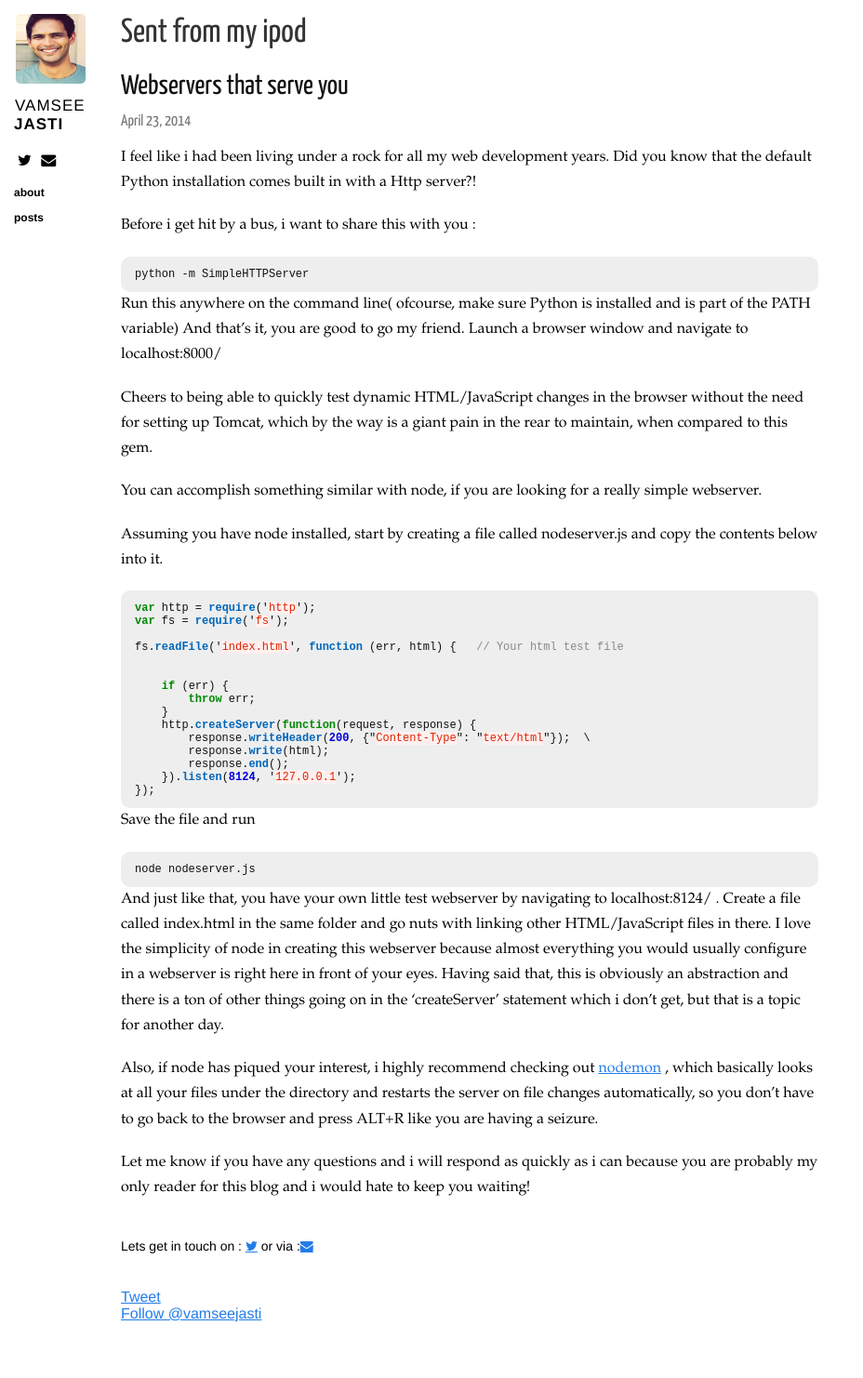
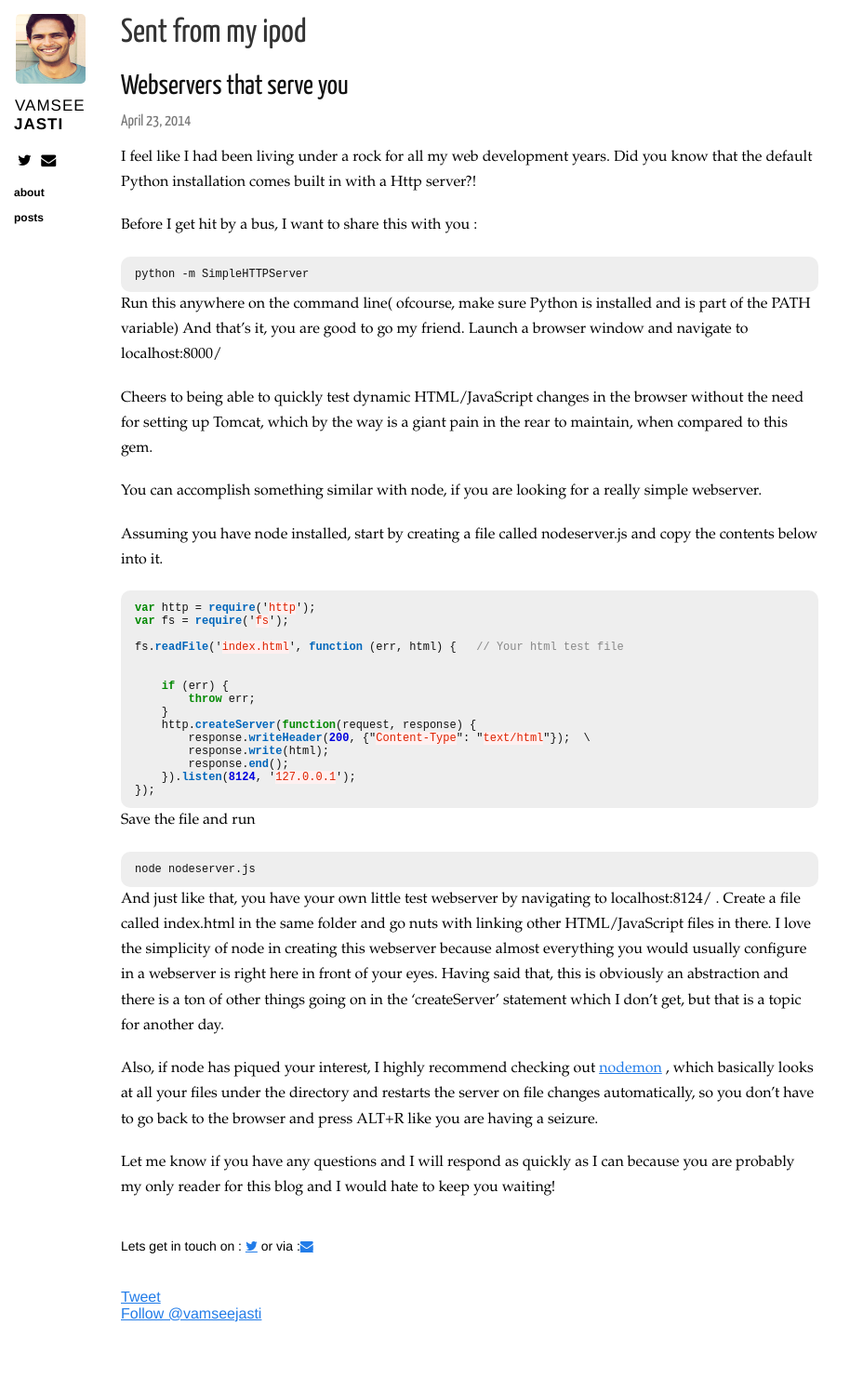
Before and after one commit to jasti/jasti.github.io, a Jekyll site: the page built from _posts/2014-04-23-webserver.markdown, in a window 1280 px wide. Shown: the whole page at 93% size, without its empty margins (0-928 px from the left). Built offline with Jekyll 4.4.1, drawn with Linux system fonts in a browser that asks for light colours; nearby versions of some CDN libraries; Markdown is read by kramdown in place of the engine named in the settings; comment, search, counter and statistics services are not loaded.

Commit message:
replace i's

```diff
--- a/_layouts/post.html
+++ b/_layouts/post.html
@@ -2,6 +2,7 @@
 layout: layout
 ---
 
+<!--Google Analytics Code -->
 <script>
   (function(i,s,o,g,r,a,m){i['GoogleAnalyticsObject']=r;i[r]=i[r]||function(){
   (i[r].q=i[r].q||[]).push(arguments)},i[r].l=1*new Date();a=s.createElement(o),
--- a/_posts/2014-04-23-webserver.markdown
+++ b/_posts/2014-04-23-webserver.markdown
@@ -3,9 +3,9 @@ layout: post
 title: Webservers that serve you
 category: posts
 ---
-I feel like i had been living under a rock for all my web development years. Did you know that the default Python installation comes built in with a Http server?!
+I feel like I had been living under a rock for all my web development years. Did you know that the default Python installation comes built in with a Http server?!
 
-Before i get hit by a bus, i want to share this with you :
+Before I get hit by a bus, I want to share this with you :
 {% highlight python %}
 python -m SimpleHTTPServer
 {% endhighlight %}
@@ -44,9 +44,9 @@ Save the file and run
 node nodeserver.js
 {% endhighlight %}
 
-And just like that, you have your own little test webserver by navigating to localhost:8124/ . Create a file called index.html in the same folder and go nuts with linking other HTML/JavaScript files in there.
-I love the simplicity of node in creating this webserver because almost everything you would usually configure in a webserver is right here in front of your eyes. Having said that, this is obviously an abstraction and there is a ton of other things going on in the 'createServer' statement which i don't get, but that is a topic for another day.
+And just like that, you have your own little test webserver by navigating to localhost:8124/ . Create a file called index.html in the same folder and go nuts with linking other HTML/JavaScript files in 	there.
+I love the simplicity of node in creating this webserver because almost everything you would usually configure in a webserver is right here in front of your eyes. Having said that, this is obviously an abstraction and there is a ton of other things going on in the 'createServer' statement which I don't get, but that is a topic for another day.
 
-Also, if node has piqued your interest, i highly recommend checking out <a href ="https://github.com/remy/nodemon">nodemon</a> , which basically looks at all your files under the directory and restarts the server on file changes automatically, so you don't have to go back to the browser and press ALT+R like you are having a seizure.
+Also, if node has piqued your interest, I highly recommend checking out <a href ="https://github.com/remy/nodemon">nodemon</a> , which basically looks at all your files under the directory and restarts the server on file changes automatically, so you don't have to go back to the browser and press ALT+R like you are having a seizure.
 
-Let me know if you have any questions and i will respond as quickly as i can because you are probably my only reader for this blog and i would hate to keep you waiting!
+Let me know if you have any questions and I will respond as quickly as I can because you are probably my only reader for this blog and I would hate to keep you waiting!
```
